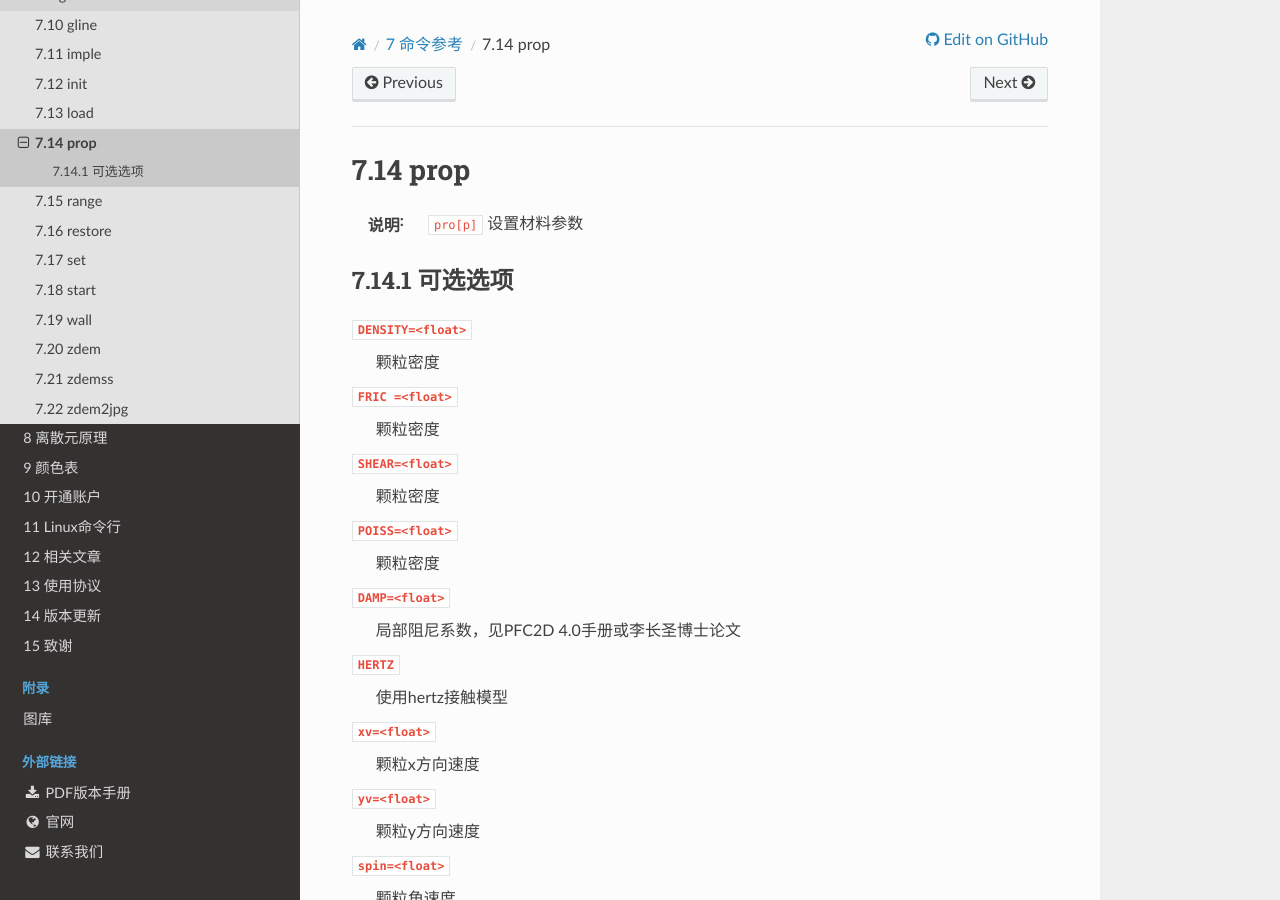
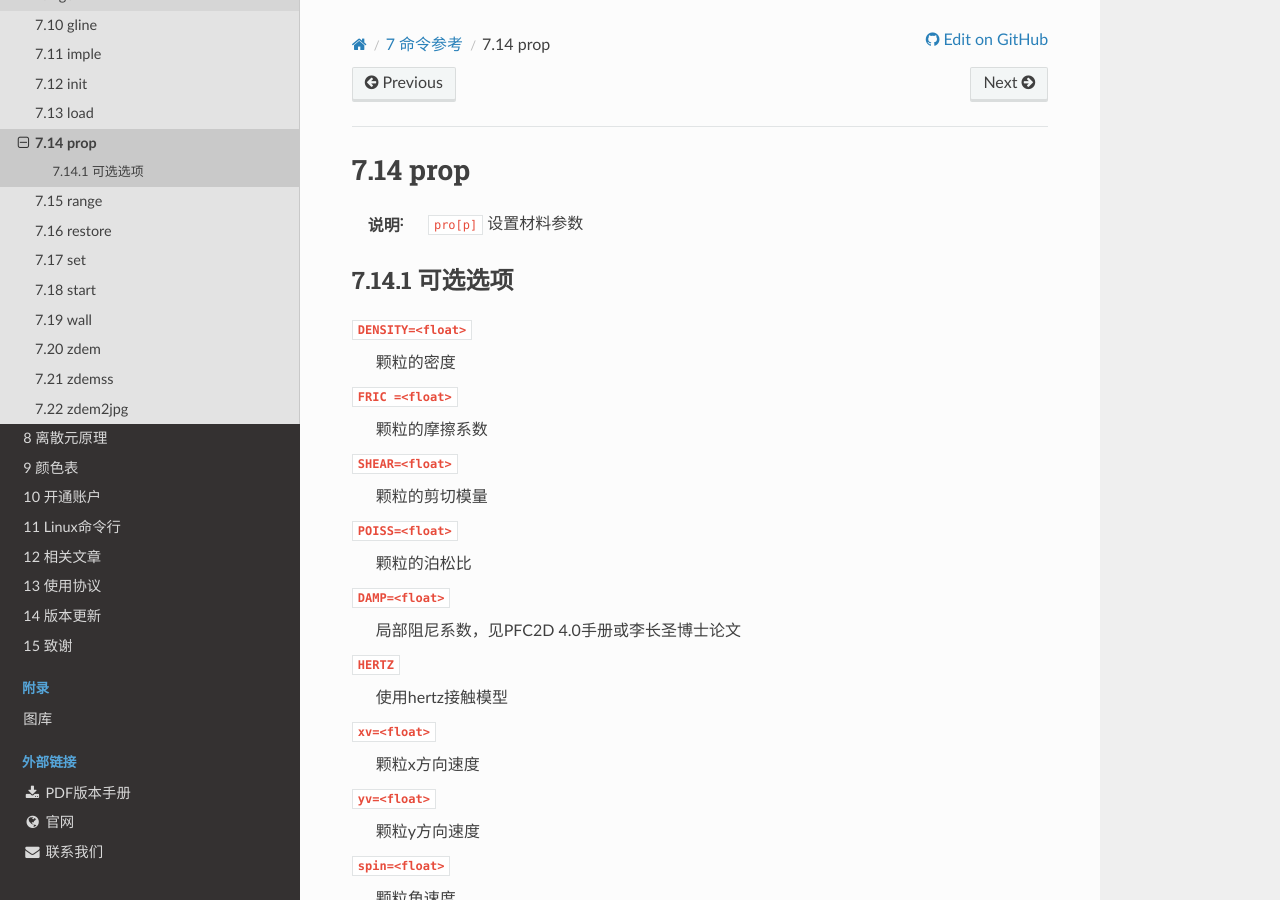
Before and after one commit to geovbox/zdem_doc, a Sphinx documentation site: the page built from source/cmd/prop.rst, in a window 1280 px wide and 900 px high. Built offline with Sphinx 7.4.7 and the Read the Docs theme 3.1.0, drawn with Linux system fonts in a browser that asks for light colours; comment, search, counter and statistics services are not loaded.

Commit message:
fix 7.14 prop FRIC =<float> ，命名

```diff
--- a/source/cmd/prop.rst
+++ b/source/cmd/prop.rst
@@ -10,16 +10,16 @@ prop
 --------
 
 ``DENSITY=<float>``
-    颗粒密度
+    颗粒的密度
 
 ``FRIC =<float>``
-    颗粒密度
+    颗粒的摩擦系数
 
 ``SHEAR=<float>``
-    颗粒密度
+    颗粒的剪切模量
 
 ``POISS=<float>``
-    颗粒密度
+    颗粒的泊松比
 
 ``DAMP=<float>``
     局部阻尼系数，见PFC2D 4.0手册或李长圣博士论文
```
